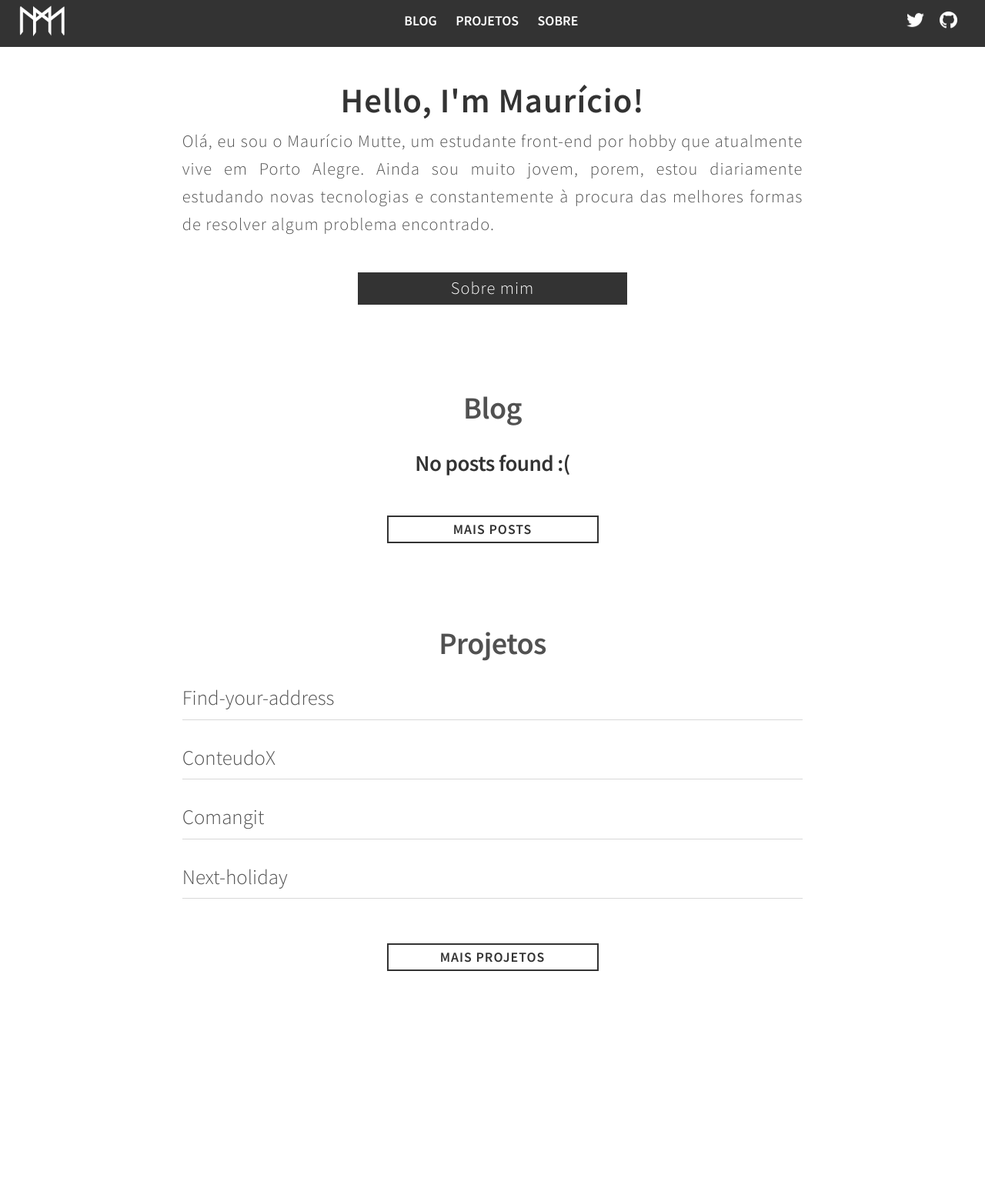
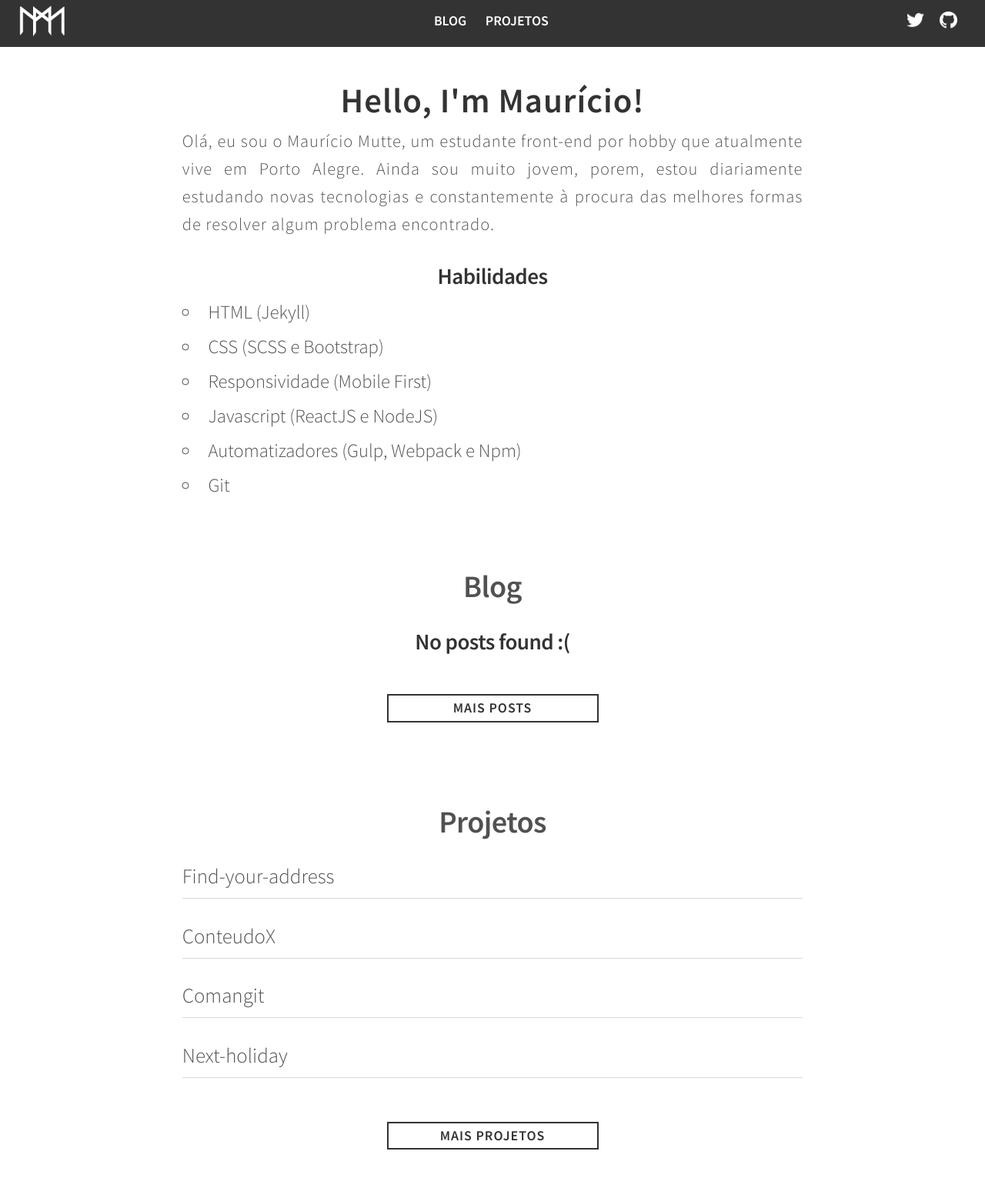
Before and after one commit to tangriane/mauriciomutte.github.io, a Jekyll site: the page built from index.html, in a window 1280 px wide. Shown: the whole page at 77% size. Built offline with Jekyll 4.4.1, drawn with Linux system fonts in a browser that asks for light colours; before the commit the page ends 1325 px from its top, so only the background shows below that.

Commit message:
Remove about page and  change ability to home

```diff
--- a/_includes/header.html
+++ b/_includes/header.html
@@ -12,9 +12,6 @@
       <li class="navbar__item">
         <a href="/projetos" class="navbar__link">Projetos</a>
       </li>
-      <li class="navbar__item">
-        <a href="/sobre" class="navbar__link">Sobre</a>
-      </li>
     </ul>
   </nav>
   <div class="header__social">
--- a/index.html
+++ b/index.html
@@ -5,7 +5,15 @@ layout: default
 	<section class="apresentation">
 		<h2 class="apresentation__title">Hello, I'm Maurício!</h2>
 		<p class="apresentation__resum">{% include aboutme-resum.html %}</p>
-		<a href="/sobre" class="button button--black">Sobre mim</a>
+		<h3 class="apresentation__ability">Habilidades</h3>
+		<ul class="apresentation__list">
+			<li>HTML (Jekyll)</li>
+			<li>CSS (SCSS e Bootstrap)</li>
+			<li>Responsividade (Mobile First)</li>
+			<li>Javascript (ReactJS e NodeJS)</li>
+			<li>Automatizadores (Gulp, Webpack e Npm)</li>
+			<li>Git</li>
+		</ul>
 	</section>
 
 	<section class="homeBlog">
```
Also changed, not shown: sobre.html (deleted, +0 -28 lines), src/layout.scss (+8 -0 lines), assets/main.css.
